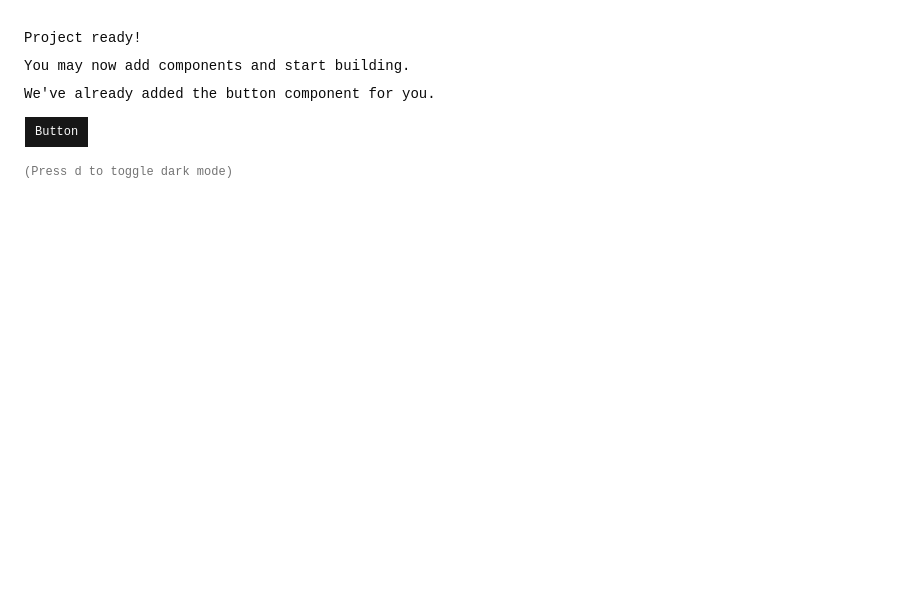
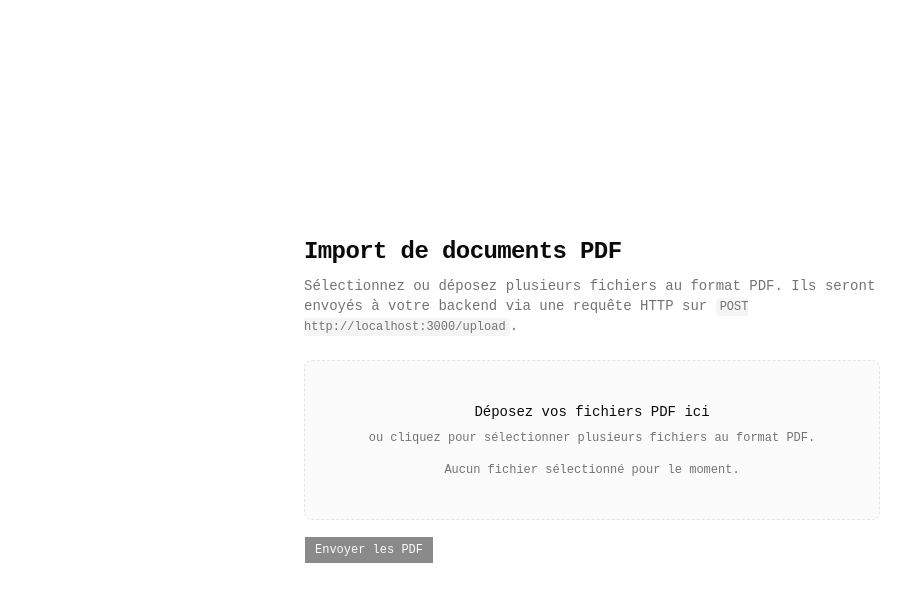
Before and after one commit to Nassim-Bzr/Hackaton-Ipssi-Groupe-24, a React (Vite) app in the folder frontend/: page / in a window 1280 px wide. Shown: the top 602 px of the page, without its empty margins (0-919 px from the left). Built offline with nearby package versions, Linux system fonts and the light colour scheme.

Commit message:
feat: dropdown pour déposer les .pdf

```diff
--- a/frontend/src/App.tsx
+++ b/frontend/src/App.tsx
@@ -1,20 +1,26 @@
-import { Button } from "@/components/ui/button"
+import { PdfUploader } from "@/components/pdf-uploader"
 
 export function App() {
   return (
-    <div className="flex min-h-svh p-6">
-      <div className="flex max-w-md min-w-0 flex-col gap-4 text-sm leading-loose">
-        <div>
-          <h1 className="font-medium">Project ready!</h1>
-          <p>You may now add components and start building.</p>
-          <p>We&apos;ve already added the button component for you.</p>
-          <Button className="mt-2">Button</Button>
-        </div>
-        <div className="font-mono text-xs text-muted-foreground">
-          (Press <kbd>d</kbd> to toggle dark mode)
-        </div>
+    <main className="flex min-h-svh items-center justify-center px-4 py-10">
+      <div className="flex w-full max-w-2xl flex-col gap-6">
+        <header className="space-y-2">
+          <h1 className="text-2xl font-semibold tracking-tight">
+            Import de documents PDF
+          </h1>
+          <p className="max-w-xl text-sm text-muted-foreground">
+            Sélectionnez ou déposez plusieurs fichiers au format PDF. Ils seront
+            envoyés à votre backend via une requête HTTP sur{" "}
+            <code className="rounded bg-muted px-1 py-0.5 text-xs">
+              POST http://localhost:3000/upload
+            </code>
+            .
+          </p>
+        </header>
+
+        <PdfUploader />
       </div>
-    </div>
+    </main>
   )
 }
 
--- /dev/null
+++ b/frontend/src/components/pdf-uploader.tsx
@@ -0,0 +1,181 @@
+import React, { useCallback, useRef, useState } from "react"
+
+import { Button } from "@/components/ui/button"
+
+type UploadState = "idle" | "uploading" | "success" | "error"
+
+export function PdfUploader() {
+  const [files, setFiles] = useState<File[]>([])
+  const [isDragging, setIsDragging] = useState(false)
+  const [uploadState, setUploadState] = useState<UploadState>("idle")
+  const [message, setMessage] = useState<string | null>(null)
+  const inputRef = useRef<HTMLInputElement | null>(null)
+
+  const handleFiles = useCallback((fileList: FileList | null) => {
+    if (!fileList) return
+
+    const selected = Array.from(fileList)
+    const pdfFiles = selected.filter(
+      (file) => file.type === "application/pdf" || file.name.toLowerCase().endsWith(".pdf"),
+    )
+
+    if (pdfFiles.length === 0) {
+      setMessage("Veuillez sélectionner uniquement des fichiers PDF.")
+      setUploadState("error")
+      return
+    }
+
+    setFiles(pdfFiles)
+    setMessage(null)
+    setUploadState("idle")
+  }, [])
+
+  const onInputChange = useCallback<React.ChangeEventHandler<HTMLInputElement>>(
+    (event) => {
+      handleFiles(event.target.files)
+    },
+    [handleFiles],
+  )
+
+  const onDrop = useCallback<React.DragEventHandler<HTMLDivElement>>(
+    (event) => {
+      event.preventDefault()
+      event.stopPropagation()
+      setIsDragging(false)
+      handleFiles(event.dataTransfer.files)
+    },
+    [handleFiles],
+  )
+
+  const onDragOver = useCallback<React.DragEventHandler<HTMLDivElement>>((event) => {
+    event.preventDefault()
+    event.stopPropagation()
+    setIsDragging(true)
+  }, [])
+
+  const onDragLeave = useCallback<React.DragEventHandler<HTMLDivElement>>((event) => {
+    event.preventDefault()
+    event.stopPropagation()
+    setIsDragging(false)
+  }, [])
+
+  const triggerFileDialog = () => {
+    inputRef.current?.click()
+  }
+
+  const handleUpload = async () => {
+    if (!files.length || uploadState === "uploading") {
+      return
+    }
+
+    setUploadState("uploading")
+    setMessage(null)
+
+    try {
+      const formData = new FormData()
+      // Ajout de chaque PDF sous la même clé pour un traitement côté backend.
+      files.forEach((file) => {
+        formData.append("files", file)
+      })
+
+      const response = await fetch("http://localhost:3000/upload", {
+        method: "POST",
+        body: formData,
+      })
+
+      if (!response.ok) {
+        throw new Error("Réponse du serveur invalide")
+      }
+
+      setUploadState("success")
+      setMessage("Les fichiers PDF ont été envoyés avec succès.")
+      setFiles([])
+      if (inputRef.current) {
+        inputRef.current.value = ""
+      }
+    } catch (error) {
+      console.error(error)
+      setUploadState("error")
+      setMessage(
+        "Une erreur est survenue lors de l'envoi des fichiers. Veuillez vérifier que le serveur est accessible.",
+      )
+    } finally {
+      setUploadState((current) => (current === "uploading" ? "idle" : current))
+    }
+  }
+
+  const hasFiles = files.length > 0
+  const isUploading = uploadState === "uploading"
+
+  return (
+    <section className="flex w-full max-w-xl flex-col gap-4">
+      <article
+        onDrop={onDrop}
+        onDragOver={onDragOver}
+        onDragLeave={onDragLeave}
+        className={[
+          "flex min-h-40 w-full cursor-pointer flex-col items-center justify-center rounded-md border border-dashed bg-muted/40 p-6 text-center text-sm transition-colors",
+          isDragging ? "border-primary bg-primary/5" : "border-border",
+          isUploading ? "opacity-70" : "",
+        ].join(" ")}
+        onClick={triggerFileDialog}
+      >
+        <input
+          ref={inputRef}
+          type="file"
+          accept="application/pdf"
+          multiple
+          className="hidden"
+          onChange={onInputChange}
+        />
+        <p className="mb-2 font-medium">Déposez vos fichiers PDF ici</p>
+        <p className="mb-4 text-xs text-muted-foreground">
+          ou cliquez pour sélectionner plusieurs fichiers au format PDF.
+        </p>
+        {hasFiles ? (
+          <p className="text-xs text-foreground">
+            {files.length} fichier{files.length > 1 ? "s" : ""} sélectionné
+            {files.length > 1 ? "s" : ""}.
+          </p>
+        ) : (
+          <p className="text-xs text-muted-foreground">
+            Aucun fichier sélectionné pour le moment.
+          </p>
+        )}
+      </article>
+
+      {hasFiles && (
+        <ul className="max-h-32 list-disc space-y-1 overflow-auto pl-5 text-xs text-muted-foreground">
+          {files.map((file) => (
+            <li key={file.name}>{file.name}</li>
+          ))}
+        </ul>
+      )}
+
+      <article className="flex items-center gap-2">
+        <Button
+          type="button"
+          variant="default"
+          size="sm"
+          onClick={handleUpload}
+          disabled={!hasFiles || isUploading}
+        >
+          {isUploading ? "Envoi en cours..." : "Envoyer les PDF"}
+        </Button>
+      </article>
+
+      {message && (
+        <article
+          className={[
+            "rounded-md border px-3 py-2 text-xs",
+            uploadState === "error"
+              ? "border-destructive/40 bg-destructive/5 text-destructive"
+              : "border-emerald-500/40 bg-emerald-500/5 text-emerald-600 dark:text-emerald-400",
+          ].join(" ")}
+        >
+          {message}
+        </article>
+      )}
+    </section>
+  )
+}
```
